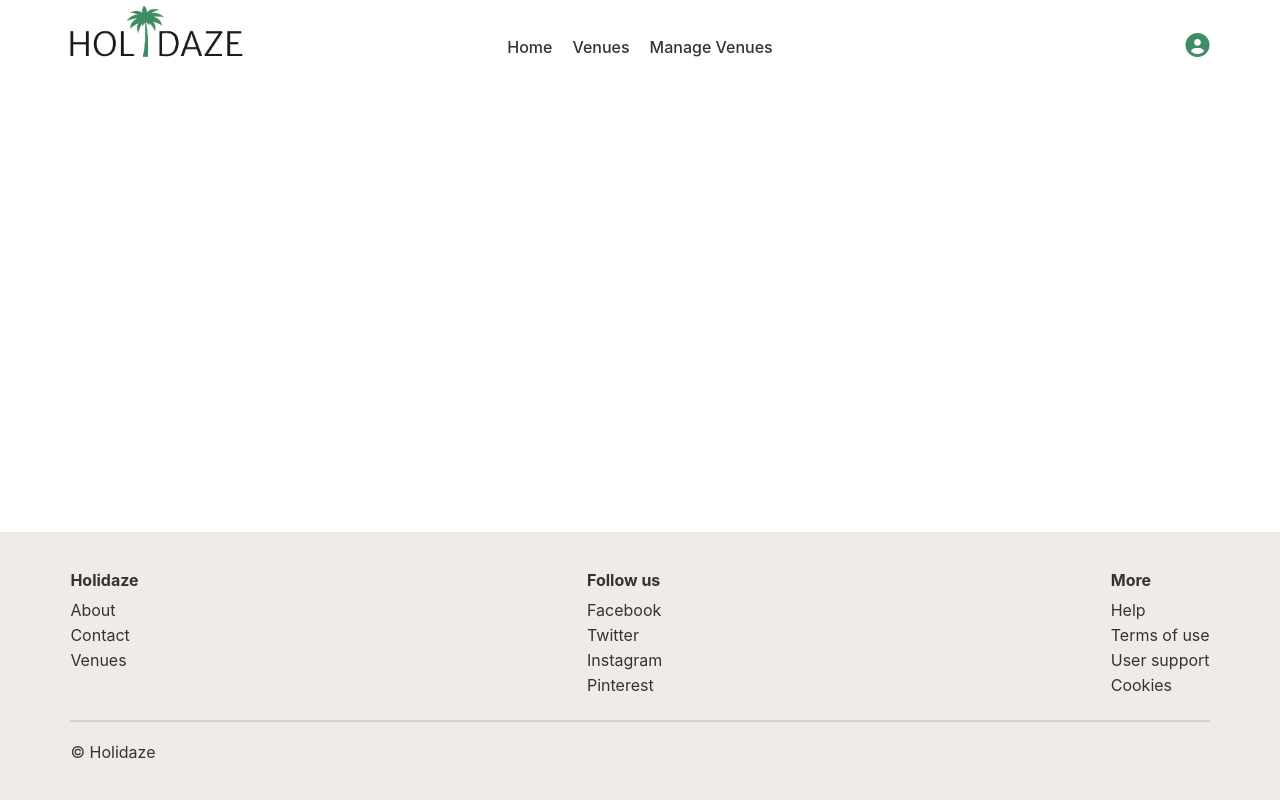
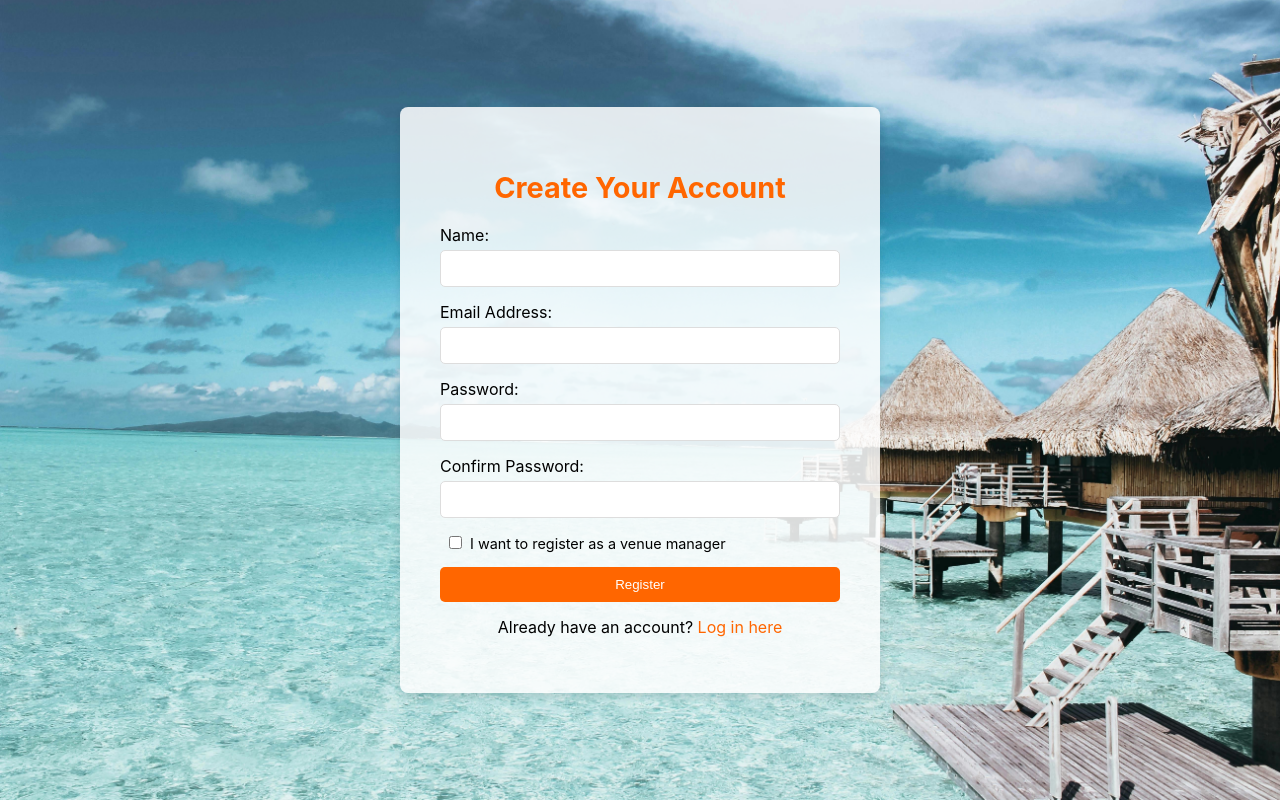
Before and after one commit to VeronicaOS/Project-Exam-2, a React (Create React App) app in the folder holidaze/: page /register in a window 1280 px wide. Built offline with nearby package versions, Linux system fonts and the light colour scheme.

Commit message:
register page start

```diff
--- a/holidaze/src/App.jsx
+++ b/holidaze/src/App.jsx
@@ -3,6 +3,7 @@ import Layout from "./components/layout/layout";
 import { BrowserRouter as Router, Route, Routes } from "react-router-dom";
 import HomePage from "./pages/home/homePage";
 import LoginPage from "./pages/login/login";
+import RegisterPage from "./pages/register/register";
 // import ProductPage from "./pages/product/productPage";
 // import ContactPage from "./pages/contact/contact";
 // import CheckoutPage from "./pages/checkout/checkout";
@@ -17,6 +18,7 @@ function App() {
                 <Routes>
                     <Route path="/" element={<HomePage />} />
                     <Route path="/login" element={<LoginPage />} />
+                    <Route path="/register" element={<RegisterPage />} />
                     {/* <Route path="/contact" element={<ContactPage />} />
                     <Route
                         path="/product/:productId"
--- a/holidaze/src/components/layout/layout.jsx
+++ b/holidaze/src/components/layout/layout.jsx
@@ -1,14 +1,22 @@
 import React from "react";
+import { useLocation } from "react-router-dom";
 import Header from "../header/header";
 import Footer from "../footer/footer";
 import styles from "./layout.module.css";
 
 const Layout = ({ children }) => {
+    const location = useLocation();
+
+    // Pages that shouldn't display the header and footer
+    const noHeaderFooterRoutes = ["/login", "/register"];
+
+    const hideHeaderFooter = noHeaderFooterRoutes.includes(location.pathname);
+
     return (
         <div className={styles.layout}>
-            <Header />
+            {!hideHeaderFooter && <Header />}
             <main>{children}</main>
-            <Footer />
+            {!hideHeaderFooter && <Footer />}
         </div>
     );
 };
--- /dev/null
+++ b/holidaze/src/pages/register/register.jsx
@@ -0,0 +1,72 @@
+import React from "react";
+import useFormData from "../login/formData/formData";
+import RegisterForm from "./registerForm/registerForm";
+import styles from "./register.module.css";
+
+const RegisterPage = () => {
+    const { formData, handleChange, handleSubmit, isLoading, error } =
+        useFormData({
+            initialState: {
+                name: "",
+                email: "",
+                password: "",
+                confirmPassword: "",
+                isVenueManager: false, // Default to regular user
+            },
+            submitAction: async (formData) => {
+                if (formData.password !== formData.confirmPassword) {
+                    throw new Error("Passwords do not match.");
+                }
+
+                const body = {
+                    name: formData.name,
+                    email: formData.email,
+                    password: formData.password,
+                    isVenueManager: formData.isVenueManager, // Include venue manager field
+                };
+                console.log("Payload being sent to the server:", body);
+
+                const response = await fetch(
+                    "https://v2.api.noroff.dev/auth/register",
+                    {
+                        method: "POST",
+                        headers: { "Content-Type": "application/json" },
+                        body: JSON.stringify(body),
+                    }
+                );
+
+                if (!response.ok) {
+                    if (response.status === 400) {
+                        throw new Error(
+                            "User already exists. Please use another email."
+                        );
+                    }
+                    throw new Error("Registration failed. Please try again.");
+                }
+
+                // Confirm successful registration
+                const confirmed = window.confirm(
+                    "Registration successful! Would you like to log in?"
+                );
+                if (confirmed) {
+                    window.location.href = "/login";
+                }
+            },
+        });
+
+    return (
+        <div className={styles.container}>
+            <div className={styles.formWrapper}>
+                <RegisterForm
+                    formData={formData}
+                    handleChange={handleChange}
+                    handleSubmit={handleSubmit}
+                    isLoading={isLoading}
+                    error={error}
+                />
+            </div>
+        </div>
+    );
+};
+
+export default RegisterPage;
--- /dev/null
+++ b/holidaze/src/pages/register/register.module.css
@@ -0,0 +1,86 @@
+.container {
+    display: flex;
+    justify-content: center;
+    align-items: center;
+    height: 100vh;
+    background: url("../../assets/images/backgrounds/registerBackground.jpg")
+        no-repeat center center / cover;
+}
+
+.formWrapper {
+    background: rgba(255, 255, 255, 0.85);
+    padding: 40px;
+    border-radius: 8px;
+    max-width: 400px;
+    width: 100%;
+    box-shadow: 0 4px 8px rgba(0, 0, 0, 0.1);
+}
+
+.form {
+    display: flex;
+    flex-direction: column;
+}
+
+.heading {
+    font-size: 1.8rem;
+    margin-bottom: 20px;
+    color: #ff6600;
+    text-align: center;
+}
+
+.inputGroup {
+    margin-bottom: 15px;
+}
+
+.label {
+    display: block;
+    margin-bottom: 5px;
+}
+
+.input {
+    width: 100%;
+    padding: 10px;
+    border: 1px solid #ddd;
+    border-radius: 5px;
+    box-sizing: border-box;
+}
+
+.checkboxGroup {
+    display: flex;
+    align-items: center;
+    margin-bottom: 15px;
+}
+
+.checkboxLabel {
+    margin-left: 5px;
+    font-size: 0.9rem;
+}
+
+.checkbox {
+    margin-right: 8px;
+}
+
+.error {
+    color: red;
+    margin-bottom: 15px;
+}
+
+.button {
+    width: 100%;
+    padding: 10px;
+    background-color: #ff6600;
+    color: white;
+    border: none;
+    border-radius: 5px;
+    cursor: pointer;
+}
+
+.link {
+    margin-top: 15px;
+    text-align: center;
+}
+
+.linkText {
+    color: #ff6600;
+    text-decoration: none;
+}
--- /dev/null
+++ b/holidaze/src/pages/register/registerForm/registerForm.jsx
@@ -0,0 +1,123 @@
+import React from "react";
+import styles from "../register.module.css";
+
+const RegisterForm = ({
+  formData,
+  handleChange,
+  handleSubmit,
+  isLoading,
+  error,
+}) => {
+  return (
+    <form onSubmit={handleSubmit} className={styles.form}>
+      <h2 className={styles.heading}>Create Your Account</h2>
+
+      {/* Name Input */}
+      <div className={styles.inputGroup}>
+        <label htmlFor="name" className={styles.label}>
+          Name:
+        </label>
+        <input
+          type="text"
+          id="name"
+          name="name"
+          value={formData.name}
+          onChange={handleChange}
+          required
+          className={styles.input}
+        />
+      </div>
+
+      {/* Email Input */}
+      <div className={styles.inputGroup}>
+        <label htmlFor="email" className={styles.label}>
+          Email Address:
+        </label>
+        <input
+          type="email"
+          id="email"
+          name="email"
+          value={formData.email}
+          onChange={handleChange}
+          required
+          pattern="^[\w\-.]+@(stud\.)?noroff\.no$"
+          title="Only @(stud)noroff.no domains are allowed."
+          className={styles.input}
+        />
+      </div>
+
+      {/* Password Input */}
+      <div className={styles.inputGroup}>
+        <label htmlFor="password" className={styles.label}>
+          Password:
+        </label>
+        <input
+          type="password"
+          id="password"
+          name="password"
+          value={formData.password}
+          onChange={handleChange}
+          required
+          minLength="8"
+          className={styles.input}
+        />
+      </div>
+
+      {/* Confirm Password Input */}
+      <div className={styles.inputGroup}>
+        <label htmlFor="confirmPassword" className={styles.label}>
+          Confirm Password:
+        </label>
+        <input
+          type="password"
+          id="confirmPassword"
+          name="confirmPassword"
+          value={formData.confirmPassword}
+          onChange={handleChange}
+          required
+          className={styles.input}
+        />
+      </div>
+
+      {/* Venue Manager Checkbox */}
+      <div className={styles.checkboxGroup}>
+        <label className={styles.checkboxLabel}>
+          <input
+            type="checkbox"
+            id="isVenueManager"
+            name="isVenueManager"
+            checked={formData.isVenueManager}
+            onChange={(e) =>
+              handleChange({
+                target: {
+                  name: e.target.name,
+                  value: e.target.checked,
+                },
+              })
+            }
+            className={styles.checkbox}
+          />
+          I want to register as a venue manager
+        </label>
+      </div>
+
+      {/* Error Message */}
+      {error && <p className={styles.error}>{error}</p>}
+
+      {/* Submit Button */}
+      <button type="submit" className={styles.button} disabled={isLoading}>
+        {isLoading ? "Registering..." : "Register"}
+      </button>
+
+      {/* Link to Login */}
+      <p className={styles.link}>
+        Already have an account?{" "}
+        <a href="/login" className={styles.linkText}>
+          Log in here
+        </a>
+      </p>
+    </form>
+  );
+};
+
+export default RegisterForm;
```
